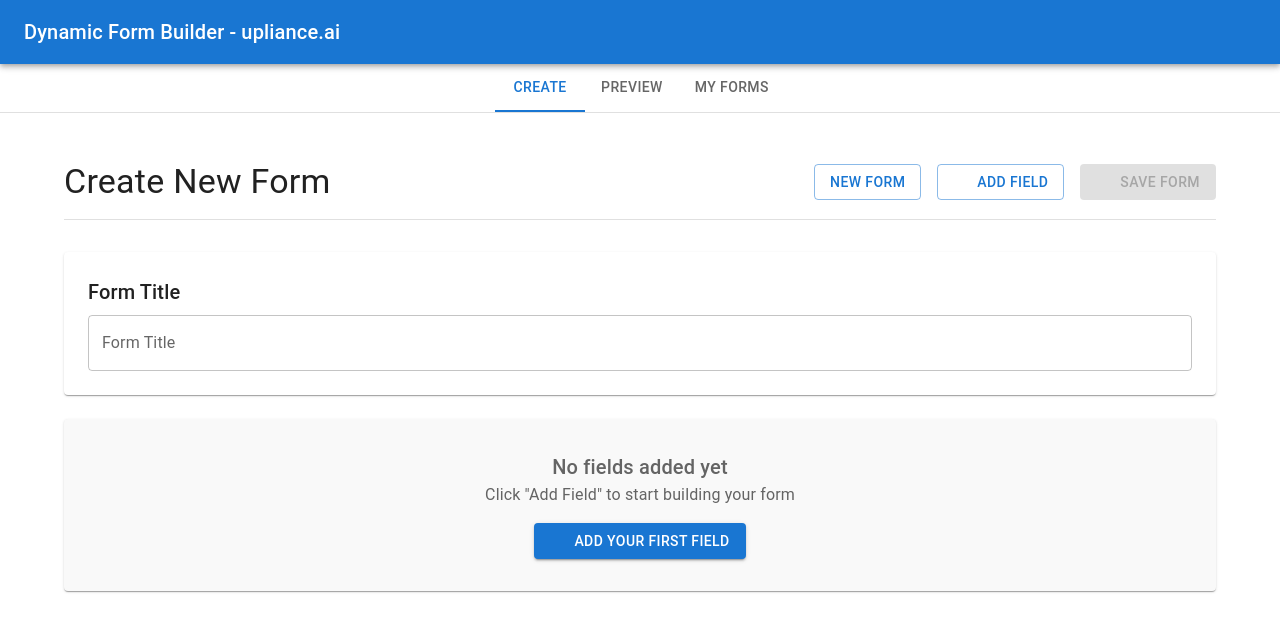
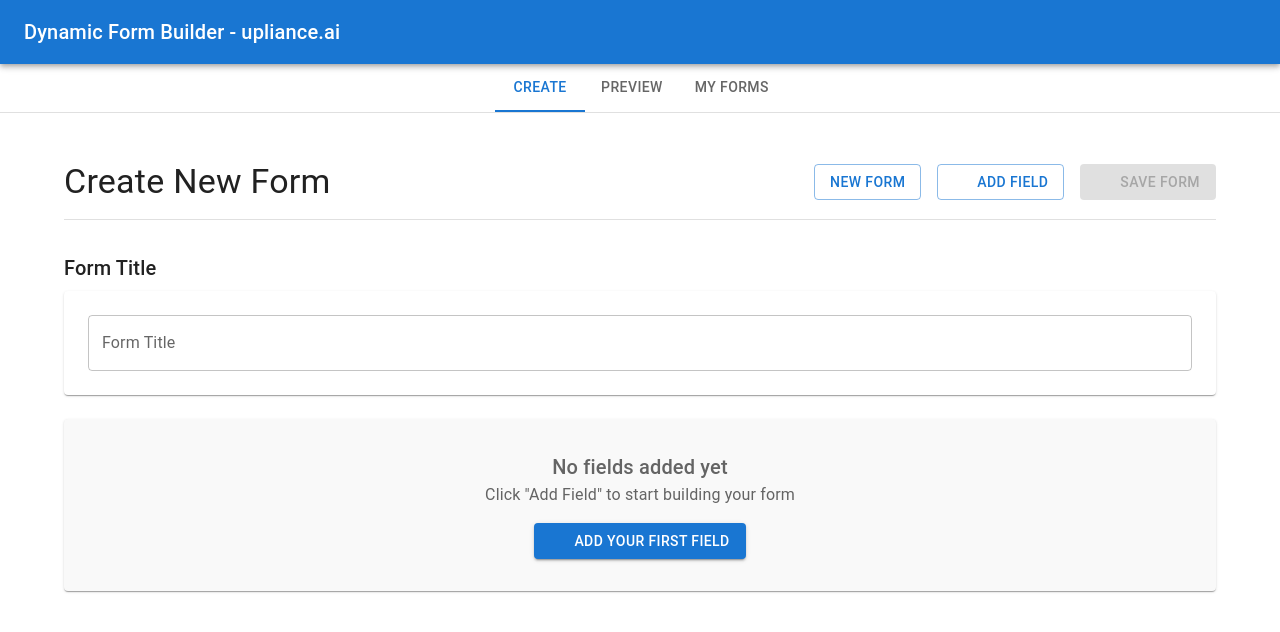
Before and after one commit to alphakrishna/dynamic-form-builder, a React (Create React App) app: page /create in a window 1280 px wide. Shown: the top 632 px of the page. Built offline with nearby package versions, Linux system fonts and the light colour scheme; some icons are missing.

Commit message:
Made Form title consistent with Form Field

```diff
--- a/src/pages/CreateForm.tsx
+++ b/src/pages/CreateForm.tsx
@@ -170,10 +170,10 @@ const CreateForm: React.FC = () => {
         </Box>
       </Box>
 
+      <Typography variant="h6" gutterBottom>
+        Form Title
+      </Typography>
       <Paper sx={{ p: 3, mb: 3 }}>
-        <Typography variant="h6" gutterBottom>
-          Form Title
-        </Typography>
         <TextField
           fullWidth
           label="Form Title"
```
